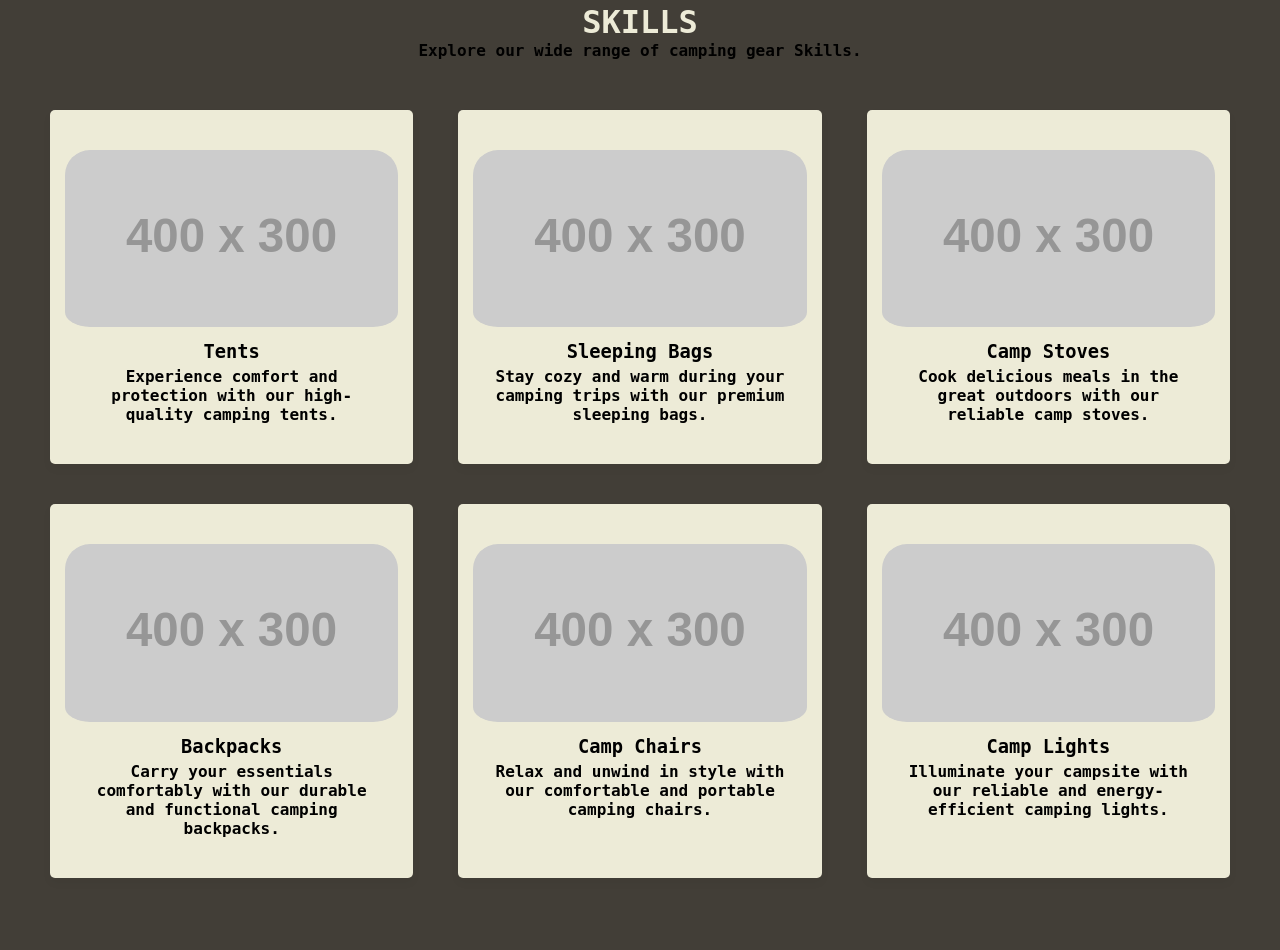
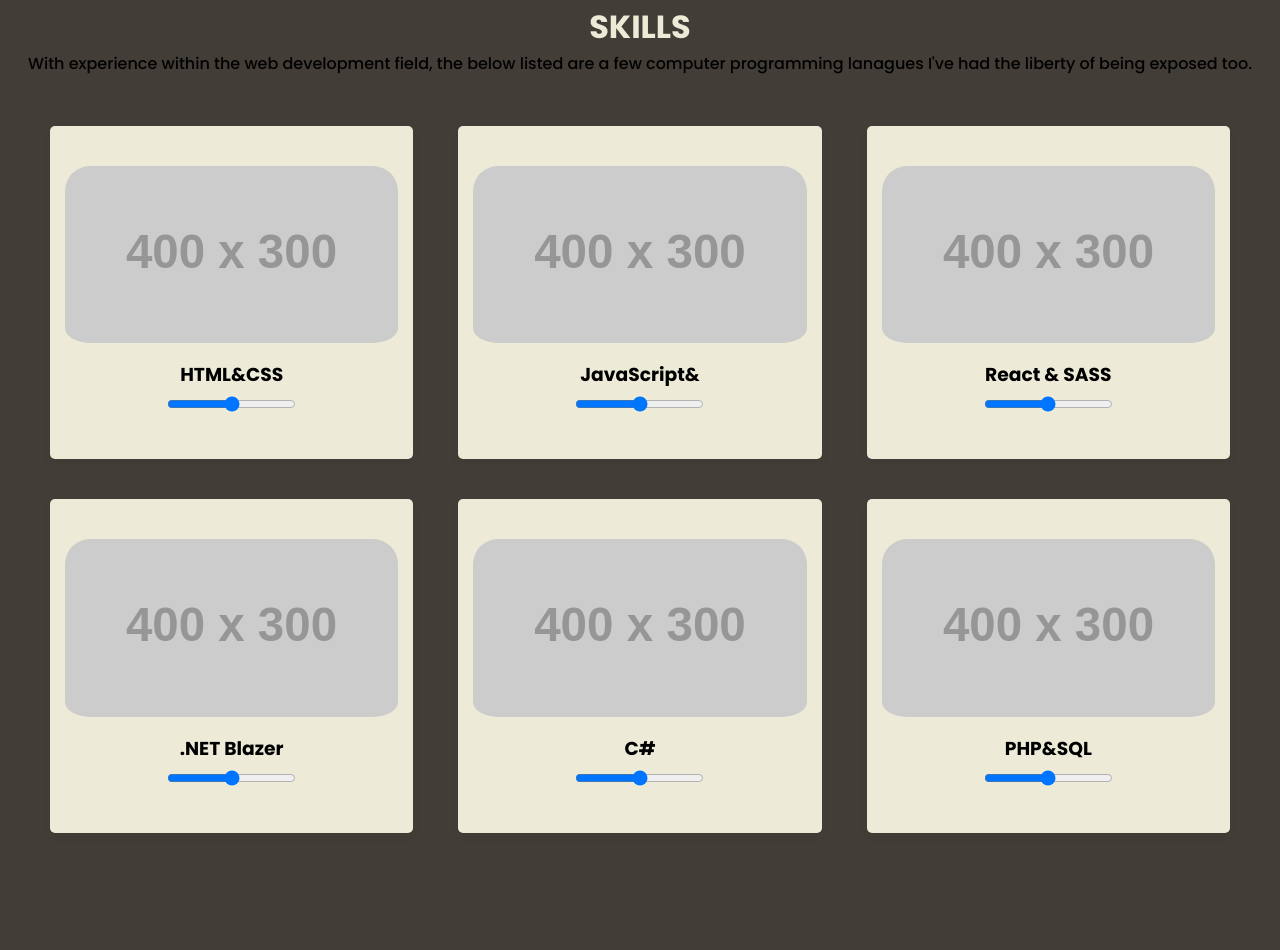
Before and after one commit to Devbriax/mbazo.com, a plain HTML site: page index.html in a window 1280 px wide. Shown: the part 877-1827 px from the top of the page. Drawn offline with Linux system fonts and the light colour scheme; placeholder pictures from the web are drawn by us.

Commit message:
Index page, structural reshap
Signed-off-by: Brian Mabaso <mbazolethu631@gmail.com>

```diff
--- a/assets/css/style.css
+++ b/assets/css/style.css
@@ -1,4 +1,7 @@
+@import url('https://fonts.googleapis.com/css2?family=Poppins:ital,wght@0,100;0,200;0,300;0,400;0,500;0,600;0,700;0,800;0,900;1,100;1,200;1,300;1,400;1,500;1,600;1,700;1,800;1,900&family=Roboto+Condensed:ital,wght@0,100..900;1,100..900&display=swap');
+
 :root {
+  --font-family: Poppins;
   --BlackOliv--: #423E37;
   --Xanthous--: #E3B23C;
   --Eggshell--: #EDEBD7;
@@ -18,8 +21,9 @@ html {
 
 body {
   background-color: var(--Dim-gray--);
-  font-family: 'monospace', sans-serif;
-  font-weight: 700;
+  font-family: var(--font-family);
+  font-weight: 500;
+  font-style: normal;
 }
 
 header {
@@ -90,8 +94,7 @@ footer a:hover {
 .homepage {
   width: 100%;
   height: 100vh;
-  background-color: var(--Xanthous--);
-
+  background-image: url(/assets/imgs/rainy-background.jpg);
 }
 
 .homepage::before {
--- a/index.html
+++ b/index.html
@@ -42,37 +42,42 @@
     <!-- skills-section -->
     <section class="Skills" id="Skills">
       <h2>Skills</h2>
-      <p>Explore our wide range of camping gear Skills.</p>
+      <p>
+        With experience within the web development field,
+        the below listed are a few computer programming lanagues I've had the liberty of being exposed too.
+      </p>
       <ul class="cards">
         <li class="card">
           <img src="https://placehold.co/400x300" alt="img">
-          <h3>Tents</h3>
-          <p>Experience comfort and protection with our high-quality camping tents.</p>
+          <h3>HTML&CSS</h3>
+          <p>
+            <input type="range" name="percentage-bar" id="percentage-bar">
+          </p>
         </li>
         <li class="card">
           <img src="https://placehold.co/400x300" alt="img">
-          <h3>Sleeping Bags</h3>
-          <p>Stay cozy and warm during your camping trips with our premium sleeping bags.</p>
+          <h3>JavaScript&</h3>
+          <p><input type="range" name="percentage-bar" id="percentage-bar"></p>
         </li>
         <li class="card">
           <img src="https://placehold.co/400x300" alt="img">
-          <h3>Camp Stoves</h3>
-          <p>Cook delicious meals in the great outdoors with our reliable camp stoves.</p>
+          <h3>React & SASS</h3>
+          <p><input type="range" name="percentage-bar" id="percentage-bar"></p>
         </li>
         <li class="card">
           <img src="https://placehold.co/400x300" alt="img">
-          <h3>Backpacks</h3>
-          <p>Carry your essentials comfortably with our durable and functional camping backpacks.</p>
+          <h3>.NET Blazer</h3>
+          <p><input type="range" name="percentage-bar" id="percentage-bar"></p>
         </li>
         <li class="card">
           <img src="https://placehold.co/400x300" alt="img">
-          <h3>Camp Chairs</h3>
-          <p>Relax and unwind in style with our comfortable and portable camping chairs.</p>
+          <h3>C#</h3>
+          <p><input type="range" name="percentage-bar" id="percentage-bar"></p>
         </li>
         <li class="card">
           <img src="https://placehold.co/400x300" alt="img">
-          <h3>Camp Lights</h3>
-          <p>Illuminate your campsite with our reliable and energy-efficient camping lights.</p>
+          <h3>PHP&SQL</h3>
+          <p><input type="range" name="percentage-bar" id="percentage-bar"></p>
         </li>
       </ul>
     </section>
```
